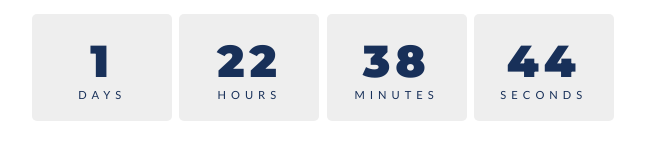
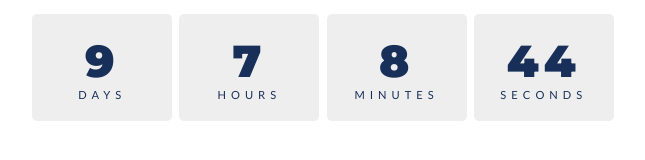
Before and after one commit to jyshin1120/notion, a plain HTML site: page index.html in a window 1280 px wide. Shown: the whole page, without its empty margins (317-962 px from the left). Drawn offline with Linux system fonts and the light colour scheme.

Commit message:
Update index.html
그냥 존나 빡쳐

```diff
--- a/index.html
+++ b/index.html
@@ -59,7 +59,7 @@ body{
 </body>
 <script>
     const year = new Date().getFullYear();
-const myDate = new Date('July 23, 2023 09:30:00');
+const myDate = new Date('July 30, 2023 18:00:00');
 console.log(myDate);
 
 // countdown
```
